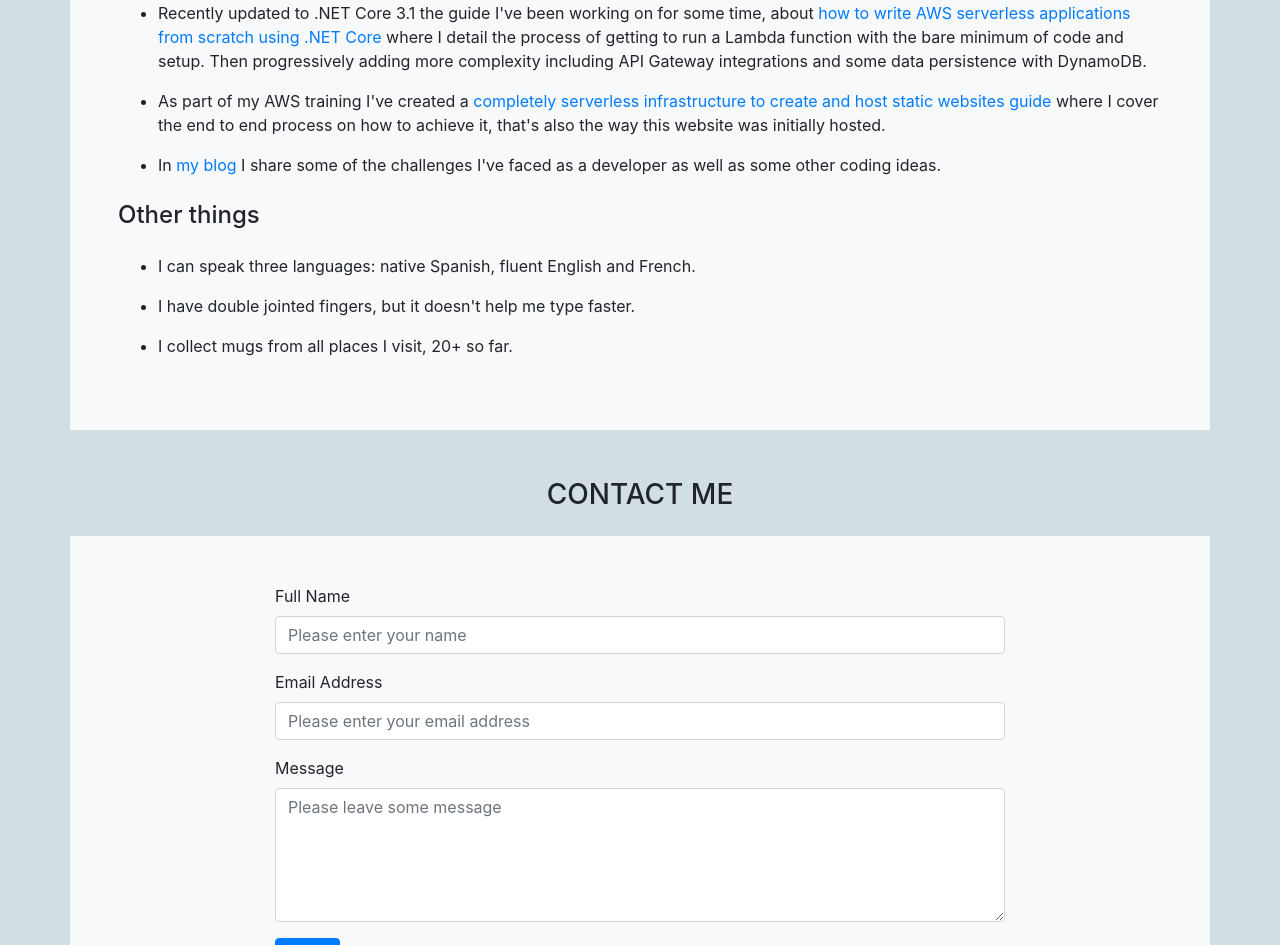
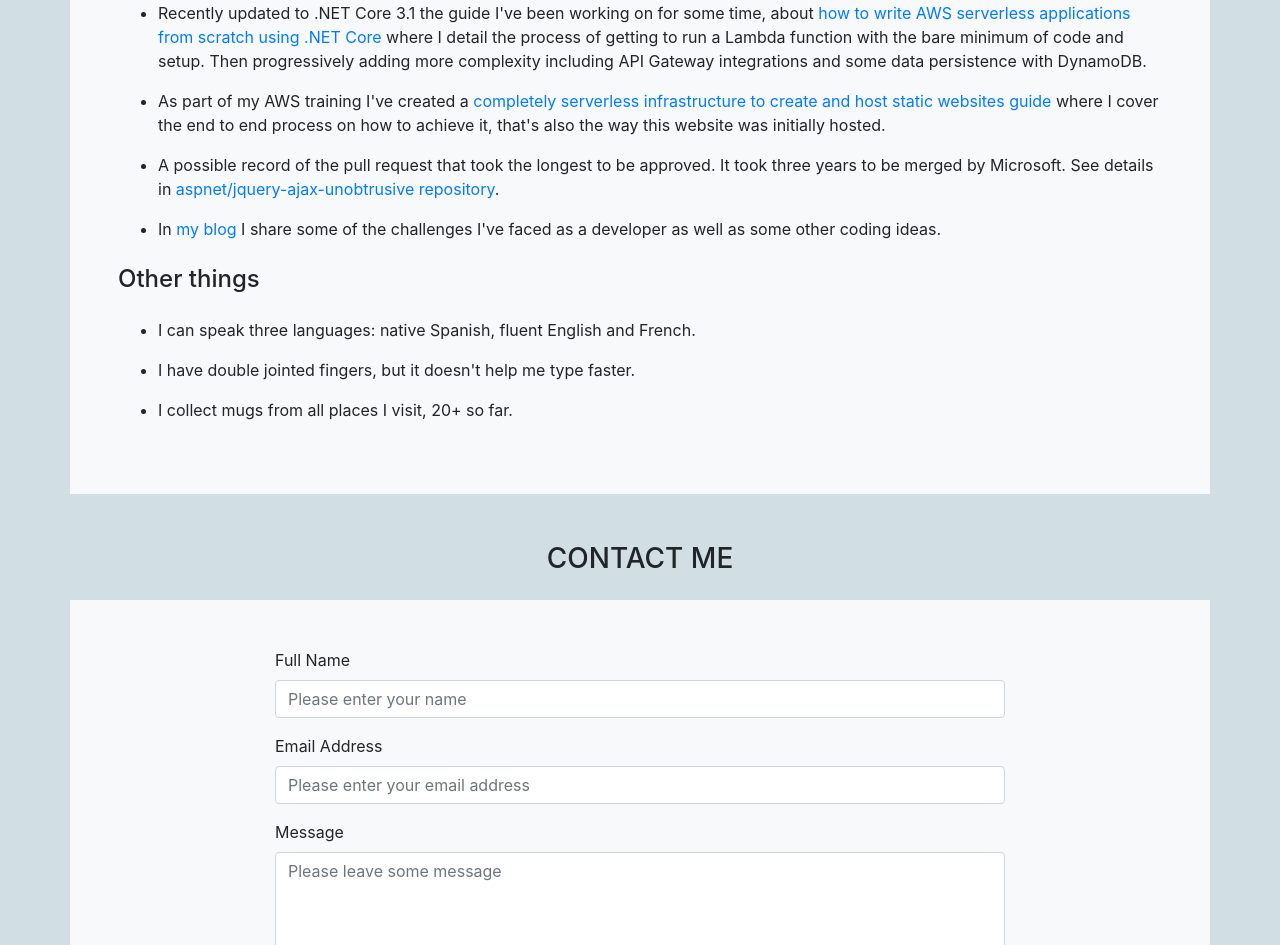
Before and after one commit to abelperezok/personal-website, a plain HTML site: page src/Website/index.html in a window 1280 px wide. Shown: the part 2487-3432 px from the top of the page. Drawn offline with nearby package versions, Linux system fonts and the light colour scheme.

Commit message:
Added pull request reference

```diff
--- a/src/Website/index.html
+++ b/src/Website/index.html
@@ -214,6 +214,12 @@
                             where I cover the end to end process on how to achieve it, that's also the way this website was initially hosted.
                         </li>
                         <li class="py-2">
+                            A possible record of the pull request that took the longest to be approved. It took three years to be merged by Microsoft. See details in
+                            <a href="https://github.com/aspnet/jquery-ajax-unobtrusive/pull/1" target="_blank">aspnet/jquery-ajax-unobtrusive repository</a>.
+                        </li>
+
+
+                        <li class="py-2">
                             In
                             <a href="http://blog.abelperez.info" target="_blank">my blog</a> I share some of the challenges I've faced as a developer as well as some other coding
                             ideas.
```
